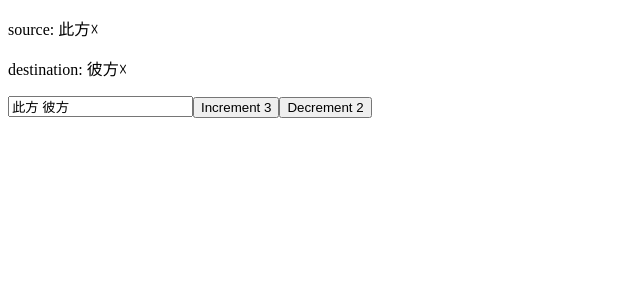
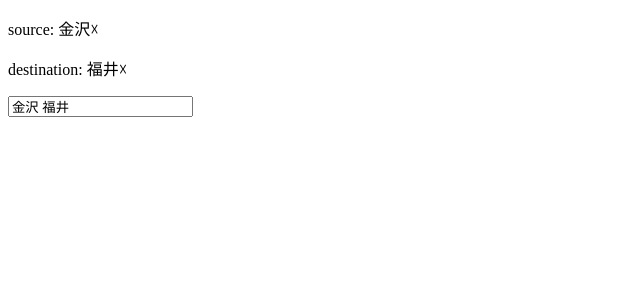
Before and after one commit to m77so/deimos, a React (Create React App) app: page / in a window 1280 px wide. Shown: the top 300 px of the page, without its empty margins (0-640 px from the left). Built offline with nearby package versions, Linux system fonts and the light colour scheme.

Commit message:
ActionをTextのみに

```diff
--- a/src/counter/Container.tsx
+++ b/src/counter/Container.tsx
@@ -1,19 +1,11 @@
 import { Counter } from './Counter'
 import { connect } from 'react-redux'
 import { Dispatch } from 'redux'
-import { setDestinationStation, setSourceStation, changeText } from './module'
+import { changeText } from './module'
 import { ReduxAction, ReduxState } from '../store'
 
 export class ActionDispatcher {
   constructor(private dispatch: (action: ReduxAction) => void) {}
-
-  public setSource(station: string) {
-    this.dispatch(setSourceStation(station))
-  }
-
-  public setDestination(station: string) {
-    this.dispatch(setDestinationStation(station))
-  }
 
   public changeText(text: string) {
     this.dispatch(changeText(text))
--- a/src/counter/Counter.tsx
+++ b/src/counter/Counter.tsx
@@ -21,12 +21,7 @@ export class Counter extends React.Component<Props, {}> {
           value={this.props.value.text}
           onChange={event => this.props.actions.changeText(event.target.value)}
         />
-        <button onClick={() => this.props.actions.setSource('hoge')}>
-          Increment 3
-        </button>
-        <button onClick={() => this.props.actions.setDestination('fuga')}>
-          Decrement 2
-        </button>
+
       </div>
     )
   }
--- a/src/counter/module.ts
+++ b/src/counter/module.ts
@@ -44,7 +44,9 @@ export interface RouteState {
 
 export type RouteActions = SourceAction | DestinationAction | TextAction
 
-const initialState: RouteState = { source: '此方', destination: '彼方', sourceValid: false, destinationValid: false, text: '此方 彼方' }
+const initialState: RouteState = {
+  source: '金沢', destination: '福井', sourceValid: false, destinationValid: false, text: '金沢 福井'
+}
 
 export default function reducer(
   state: RouteState = initialState,
--- a/tsconfig.json
+++ b/tsconfig.json
@@ -25,6 +25,7 @@
     "acceptance-tests",
     "webpack",
     "jest",
+    "data",
     "src/setupTests.ts"
   ]
 }
```
